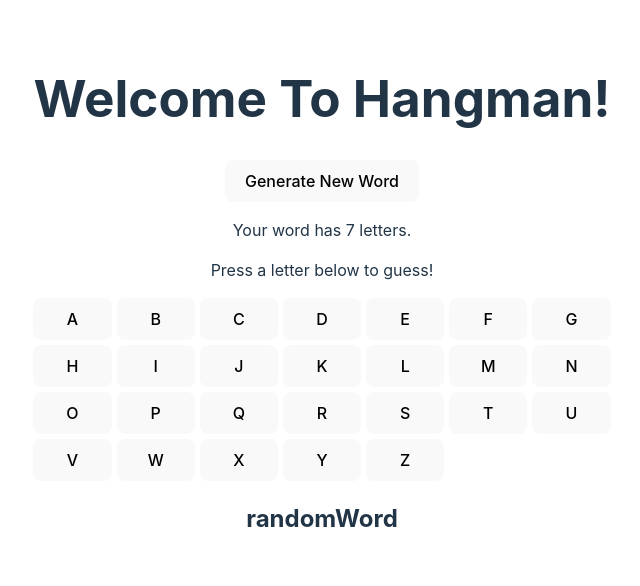
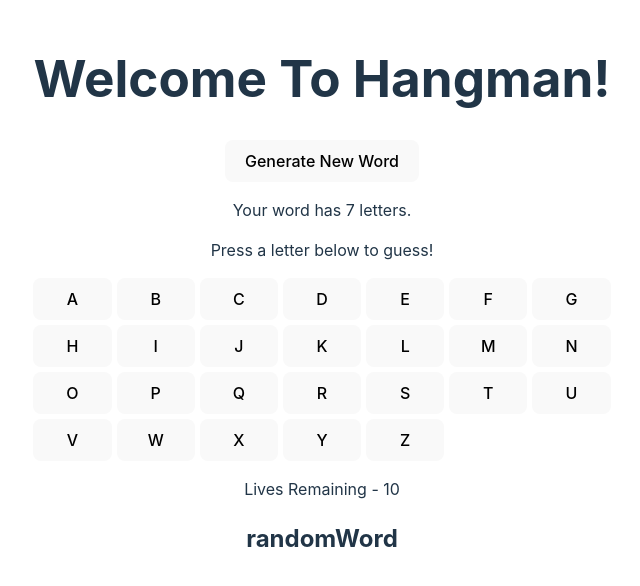
Before and after one commit to danee26/react_hangman, a React (Vite) app in the folder hangman/: page / in a window 1280 px wide. Shown: the part 104-690 px from the top of the page, without its empty margins (318-958 px from the left). Built offline with nearby package versions, Linux system fonts and the light colour scheme.

Commit message:
Added start to life system.

```diff
--- a/hangman/src/App.tsx
+++ b/hangman/src/App.tsx
@@ -1,4 +1,4 @@
-import { useState } from 'react'
+import { use, useState } from 'react'
 import './App.css'
 import AlphabetButtons from './Buttons';
 
@@ -6,6 +6,7 @@ function App() {
 
  const [randomWord, setRandomWord] = useState("Hangman");
  const [correctLetters, setWordReveal] = useState("randomWord");
+ const [livesRemaining, setLives] = useState(10);
 
 
  async function GenerateWord(): Promise<string> {
@@ -24,6 +25,7 @@ function App() {
     const word = await GenerateWord();
     setWordReveal(updateWordReveal())
     setRandomWord(word);
+    setLives(10);
   };
 
   return (
@@ -33,6 +35,7 @@ function App() {
     <p>Your word has {randomWord.length} letters.</p>
     <p>Press a letter below to guess!</p>
    <AlphabetButtons onLetterClick={CheckGuess}/>
+   <p>Lives Remaining - {livesRemaining}</p>
     <h2>{correctLetters}</h2>
     </>
   )
@@ -42,10 +45,10 @@ function App() {
     const normalizedWord = randomWord.toLowerCase();
     const normalizedGuess = guessLetter.toLowerCase();
 
+    setLives(livesRemaining - 1);
+
     if (normalizedWord.indexOf(normalizedGuess) > -1) {
       console.log("That's a correct guess!");
-
-
 
       return;
     }
```
